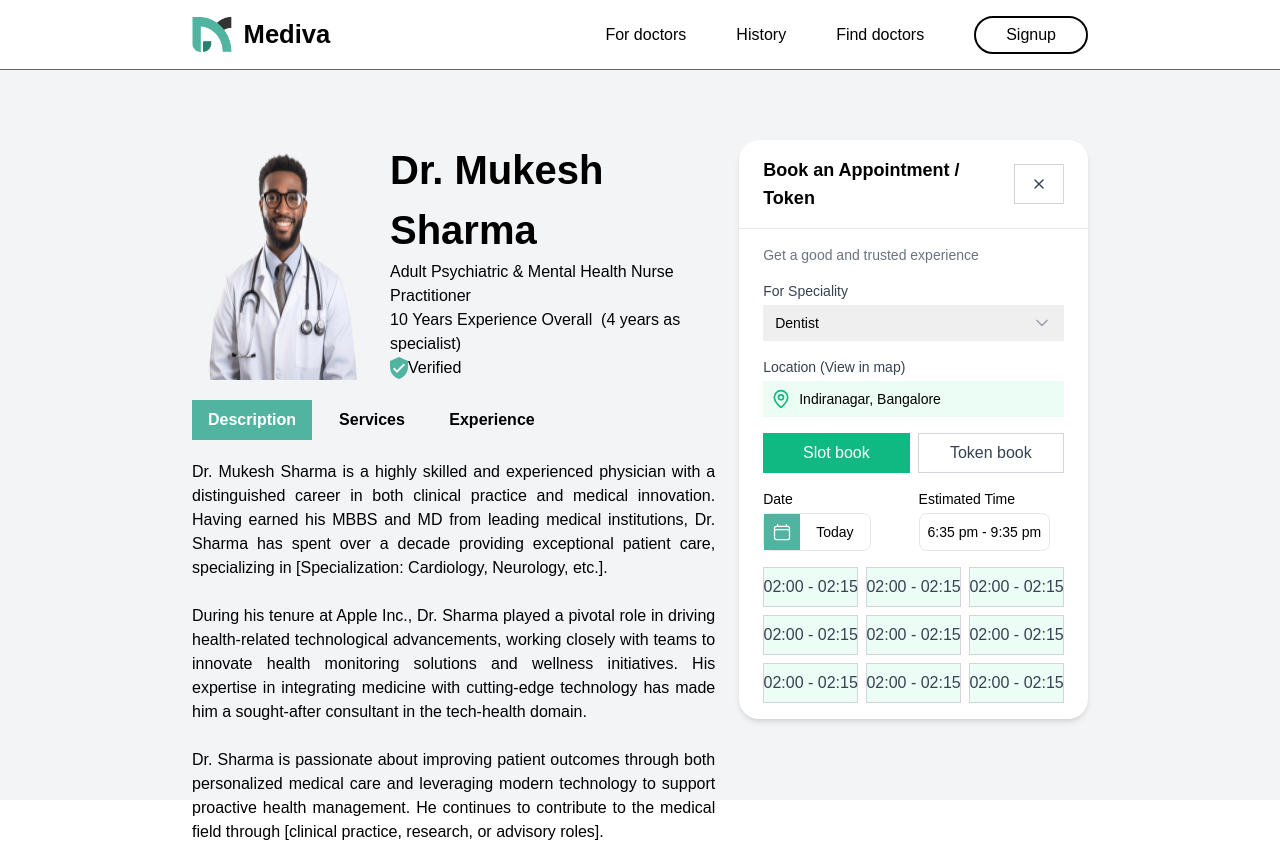
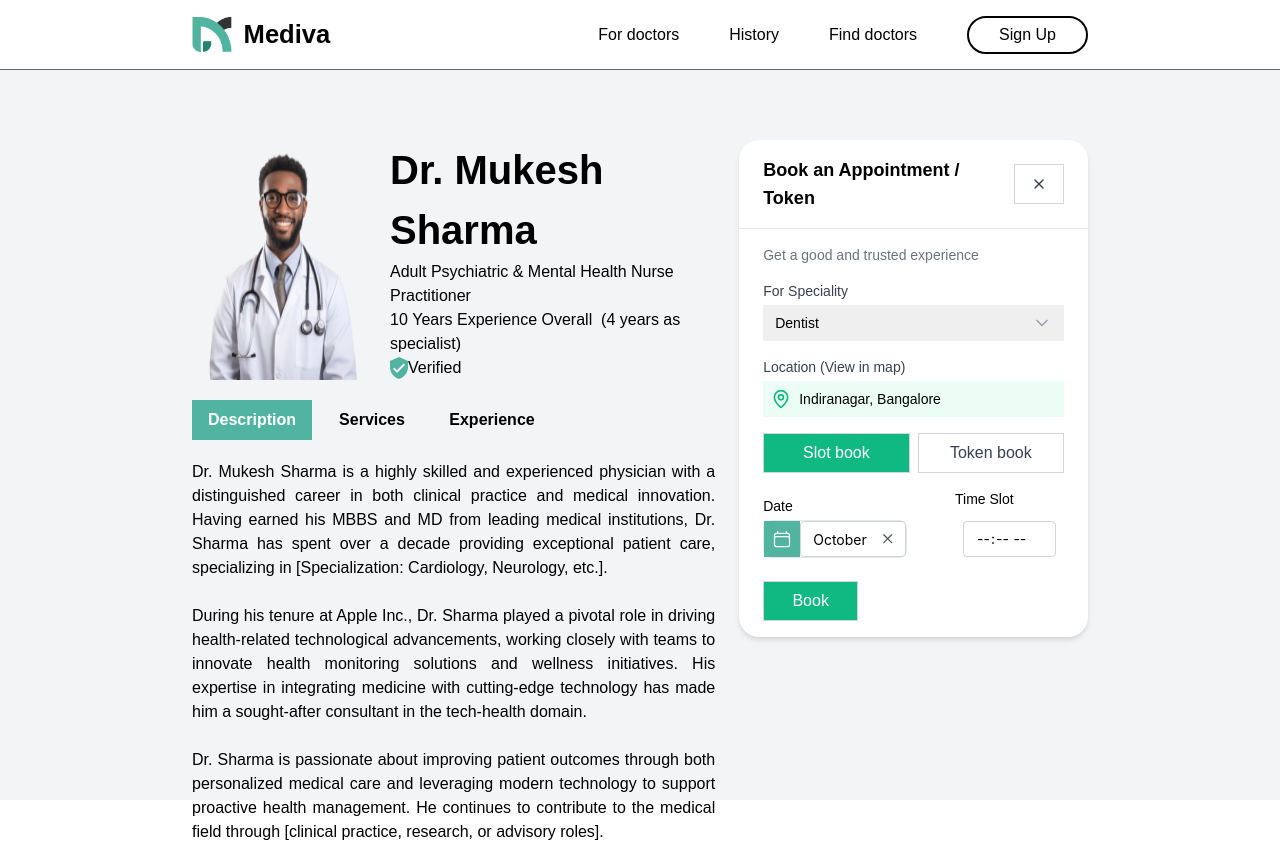
Before and after one commit to mediva-admin/client, a Next.js app: page /profile/doctor in a window 1280 px wide. Built offline with nearby package versions, Linux system fonts and the light colour scheme.

Commit message:
god dont make me do css again (#3)
Co-authored-by: Vignesh Duraisamy <vigneshd332@gmail.com>

```diff
--- a/app/components/ui/AppointmentBookingCard.tsx
+++ b/app/components/ui/AppointmentBookingCard.tsx
@@ -1,7 +1,8 @@
-import React from 'react';
-import { X, MapPin, ChevronDown } from 'lucide-react';
-import Button from './Button';
-import { useRouter } from 'next/navigation';
+import React, { useEffect, useState } from "react";
+import dayjs from "dayjs";
+import { X, MapPin, ChevronDown } from "lucide-react";
+import Button from "./Button";
+import { DatesProvider, DateInput, TimeInput, DateValue } from "@mantine/dates";
 
 const Card: React.FC<React.HTMLAttributes<HTMLDivElement>> = ({
   className,
@@ -29,136 +30,156 @@ const Select: React.FC<React.SelectHTMLAttributes<HTMLSelectElement>> = ({
   className,
   ...props
 }) => (
-  <div className='relative'>
+  <div className="relative">
     <select
       className={`block w-full pl-3 pr-10 py-2 text-base border-gray-300 focus:outline-none focus:ring-emerald-500 focus:border-emerald-500 sm:text-sm rounded-md appearance-none ${className}`}
       {...props}
     />
-    <ChevronDown className='absolute right-3 top-1/2 transform -translate-y-1/2 h-5 w-5 text-gray-400 pointer-events-none' />
+    <ChevronDown className="absolute right-3 top-1/2 transform -translate-y-1/2 h-5 w-5 text-gray-400 pointer-events-none" />
   </div>
 );
 
 export default function AppointmentBookingCard() {
-  // const [selectedDate, setSelectedDate] = useState('Today')
-  // const [selectedTime, setSelectedTime] = useState('5:30 pm - 8:30 pm')
+  const [selectedDate, setSelectedDate] = useState<Date>();
+  const [selectedTime, setSelectedTime] = useState<string>();
+  const [selectedAppointmentType, setSelectedAppointmentType] = useState<
+    "SLOT" | "TOKEN"
+  >("SLOT");
 
-  const timeSlots = [
-    '02:00 - 02:15',
-    '02:00 - 02:15',
-    '02:00 - 02:15',
-    '02:00 - 02:15',
-    '02:00 - 02:15',
-    '02:00 - 02:15',
-    '02:00 - 02:15',
-    '02:00 - 02:15',
-    '02:00 - 02:15',
-  ];
-  const router = useRouter();
+  useEffect(() => {
+    console.log(selectedDate, selectedTime);
+  }, [selectedDate, selectedTime]);
+
+  // const router = useRouter();
   return (
-    <Card className='w-full max-w-md ' style={{ borderRadius: '20px' }}>
-      <CardHeader className='flex items-center justify-between border-b border-gray-200'>
+    <Card className="w-full max-w-md " style={{ borderRadius: "20px" }}>
+      <CardHeader className="flex items-center justify-between border-b border-gray-200">
         <CardTitle>Book an Appointment / Token</CardTitle>
-        <Button variant='outline' className='p-1'>
-          <X className='h-4 w-4' />
-          <span className='sr-only'>Close</span>
+        <Button variant="outline" className="p-1">
+          <X className="h-4 w-4" />
+          <span className="sr-only">Close</span>
         </Button>
       </CardHeader>
       <CardContent>
-        <p className='text-sm text-gray-500 mb-4'>
+        <p className="text-sm text-gray-500 mb-4">
           Get a good and trusted experience
         </p>
-        <div className='space-y-4'>
+        <div className="space-y-4">
           <div>
             <label
-              htmlFor='specialty'
-              className='block text-sm font-medium text-gray-700 mb-1'
+              htmlFor="specialty"
+              className="block text-sm font-medium text-gray-700 mb-1"
             >
               For Speciality
             </label>
-            <Select id='specialty'>
-              <option value='dentist'>Dentist</option>
+            <Select id="specialty">
+              <option value="dentist">Dentist</option>
             </Select>
           </div>
           <div>
             <label
-              htmlFor='location'
-              className='block text-sm font-medium text-gray-700 mb-1'
+              htmlFor="location"
+              className="block text-sm font-medium text-gray-700 mb-1"
             >
               Location (View in map)
             </label>
-            <div className='flex items-center space-x-2 bg-emerald-50 p-2 rounded-md'>
-              <MapPin className='h-5 w-5 text-emerald-500' />
-              <span className='text-sm'>Indiranagar, Bangalore</span>
+            <div className="flex items-center space-x-2 bg-emerald-50 p-2 rounded-md">
+              <MapPin className="h-5 w-5 text-emerald-500" />
+              <span className="text-sm">Indiranagar, Bangalore</span>
             </div>
           </div>
-          <div className='grid grid-cols-2 gap-2'>
+          <div className="grid grid-cols-2 gap-2">
             <Button
-              className='w-full bg-emerald-500 text-white hover:bg-emerald-600'
-              onClick={() => router.push('/slotBooked')}
+              variant="outline"
+              className={`w-full ${
+                selectedAppointmentType === "SLOT" &&
+                "bg-emerald-500 text-white hover:bg-emerald-600"
+              }`}
+              onClick={() => setSelectedAppointmentType("SLOT")}
             >
               Slot book
             </Button>
             <Button
-              variant='outline'
-              className='w-full'
-              onClick={() => router.push('/tokenBooked')}
+              variant="outline"
+              className={`w-full ${
+                selectedAppointmentType === "TOKEN" &&
+                "bg-emerald-500 text-white hover:bg-emerald-600"
+              }`}
+              onClick={() => setSelectedAppointmentType("TOKEN")}
             >
               Token book
             </Button>
           </div>
 
-          <div className='mb-4 flex items-center'>
-            <div className='flex flex-col mr-4'>
-              <label className='block font-medium text-sm'>Date</label>
+          <div className="mb-4 flex items-center">
+            <div className="flex flex-col mr-4">
+              <label className="block font-medium text-sm">Date</label>
               <div
-                className='flex items-center mt-1 max-w-[150px] border border-black-600 rounded-md'
-                style={{ borderRadius: '8px' }}
+                className="flex items-center mt-1 max-w-[150px] border border-black-600 rounded-md"
+                style={{ borderRadius: "8px" }}
               >
                 <div
-                  className='flex items-center justify-center p-2 rounded-l-md '
-                  style={{ backgroundColor: '#51b4a1' }}
+                  className="flex items-center justify-center p-2 rounded-l-md "
+                  style={{ backgroundColor: "#51b4a1" }}
                 >
                   <svg
-                    xmlns='http://www.w3.org/2000/svg'
-                    fill='none'
-                    viewBox='0 0 24 24'
+                    xmlns="http://www.w3.org/2000/svg"
+                    fill="none"
+                    viewBox="0 0 24 24"
                     strokeWidth={1.5}
-                    stroke='currentColor'
-                    className='w-5 h-5 text-white'
+                    stroke="currentColor"
+                    className="w-5 h-5 text-white"
                   >
                     <path
-                      strokeLinecap='round'
-                      strokeLinejoin='round'
-                      d='M6.75 3v2.25M17.25 3v2.25M3 18.75V7.5a2.25 2.25 0 0 1 2.25-2.25h13.5A2.25 2.25 0 0 1 21 7.5v11.25m-18 0A2.25 2.25 0 0 0 5.25 21h13.5A2.25 2.25 0 0 0 21 18.75m-18 0v-7.5A2.25 2.25 0 0 1 5.25 9h13.5A2.25 2.25 0 0 1 21 11.25v7.5'
+                      strokeLinecap="round"
+                      strokeLinejoin="round"
+                      d="M6.75 3v2.25M17.25 3v2.25M3 18.75V7.5a2.25 2.25 0 0 1 2.25-2.25h13.5A2.25 2.25 0 0 1 21 7.5v11.25m-18 0A2.25 2.25 0 0 0 5.25 21h13.5A2.25 2.25 0 0 0 21 18.75m-18 0v-7.5A2.25 2.25 0 0 1 5.25 9h13.5A2.25 2.25 0 0 1 21 11.25v7.5"
                     />
                   </svg>
                 </div>
-                <p className='text-sm px-4 py-2 rounded-r-md'>Today</p>
+                <DatesProvider
+                  settings={{
+                    firstDayOfWeek: 0,
+                    weekendDays: [0],
+                    timezone: "Asia/Kolkata",
+                  }}
+                >
+                  <DateInput
+                    clearable
+                    defaultValue={new Date()}
+                    minDate={dayjs(new Date()).add(1, "day").toDate()}
+                    maxDate={dayjs(new Date())
+                      .add(1, "day")
+                      .add(1, "week")
+                      .toDate()}
+                    onChange={(date: DateValue) =>
+                      setSelectedDate(new Date(date?.toDateString() as string))
+                    }
+                  />
+                </DatesProvider>
               </div>
             </div>
 
-            <div className='flex flex-col ml-8'>
-              <label className='block font-medium text-sm'>
-                Estimated Time
-              </label>
-              <p
-                className='text-sm mt-1 p-2 border border-black-600 rounded-md '
-                style={{ borderRadius: '8px' }}
+            <div className="flex flex-col ml-8">
+              <label className="block font-medium text-sm">Time Slot</label>
+              <div
+                className="text-sm mt-1 p-2 rounded-md "
+                style={{ borderRadius: "8px" }}
               >
-                6:35 pm - 9:35 pm
-              </p>
+                <TimeInput
+                  withAsterisk
+                  onChange={(e) => setSelectedTime(e.target.value)}
+                />
+              </div>
             </div>
           </div>
-          <div className='grid grid-cols-3 gap-2'>
-            {timeSlots.map((slot, index) => (
-              <Button
-                key={index}
-                variant='outline'
-                className='pl-2 pr-2 bg-emerald-50 text-emerald-700 hover:bg-emerald-100'
-              >
-                {slot}
-              </Button>
-            ))}
+          <div className="grid grid-cols-3 gap-2">
+            <Button
+              variant="outline"
+              className="w-full bg-emerald-500 text-white hover:bg-emerald-600"
+            >
+              Book
+            </Button>
           </div>
         </div>
       </CardContent>
--- a/app/layout.tsx
+++ b/app/layout.tsx
@@ -1,22 +1,25 @@
-import type { Metadata } from 'next';
-import localFont from 'next/font/local';
-import './globals.css';
-import Navbar from './navbar/page';
+import type { Metadata } from "next";
+import localFont from "next/font/local";
+import "@mantine/core/styles.css";
+import "@mantine/dates/styles.css";
+import "./globals.css";
+import Navbar from "./navbar/page";
+import { MantineProvider } from "@mantine/core";
 
 const geistSans = localFont({
-  src: './fonts/GeistVF.woff',
-  variable: '--font-geist-sans',
-  weight: '100 900',
+  src: "./fonts/GeistVF.woff",
+  variable: "--font-geist-sans",
+  weight: "100 900",
 });
 const geistMono = localFont({
-  src: './fonts/GeistMonoVF.woff',
-  variable: '--font-geist-mono',
-  weight: '100 900',
+  src: "./fonts/GeistMonoVF.woff",
+  variable: "--font-geist-mono",
+  weight: "100 900",
 });
 
 export const metadata: Metadata = {
-  title: 'Create Next App',
-  description: 'Generated by create next app',
+  title: "Create Next App",
+  description: "Generated by create next app",
 };
 
 export default function RootLayout({
@@ -25,12 +28,14 @@ export default function RootLayout({
   children: React.ReactNode;
 }>) {
   return (
-    <html lang='en'>
+    <html lang="en">
       <body
         className={`${geistSans.variable} ${geistMono.variable} antialiased relative `}
       >
-        <Navbar />
-        {children}
+        <MantineProvider>
+          <Navbar />
+          {children}
+        </MantineProvider>
       </body>
     </html>
   );
--- a/app/navbar/page.tsx
+++ b/app/navbar/page.tsx
@@ -1,32 +1,82 @@
-import Logo from './../assets/logo-black.png';
-import Image from 'next/image';
-import Link from 'next/link';
+"use client";
 
-export default function Navbar() {
-  return (
-    <div className='sm:flex h-[70px] w-screen bg-white  sm:px-[15%] items-center  font-montserrat border-b-[1px] justify-between border-b-[#00000098] absolute z-[10] top-0 hidden '>
-      <Link href={'/'}>
-        <div className='flex flex-row items-center gap-3 '>
-          <Image src={Logo} className='h-[35px] w-fit ' alt='Arrow' />
-          <p className='font-bold text-black text-[1.6rem]'>Mediva</p>
+import { Menu } from "@mantine/core";
+import Logo from "./../assets/logo-black.png";
+import Image from "next/image";
+import Link from "next/link";
+import { Menu as MenuIcon } from "lucide-react";
+
+const DesktopNavbar = () => (
+  <div className="flex h-[70px] w-screen bg-white px-[15%] items-center  font-montserrat border-b-[1px] justify-between border-b-[#00000098] absolute z-[10] top-0">
+    <Link href={"/"}>
+      <div className="flex flex-row items-center gap-3 ">
+        <Image src={Logo} className="h-[35px] w-fit " alt="Arrow" />
+        <p className="font-bold text-black text-[1.6rem]">Mediva</p>
       </div>
     </Link>
-      <div className='flex flex-row items-center gap-[50px] text-[1rem]'>
-        <Link href={'/fordoctors'}>
-          <p className='font-medium text-black'>For doctors</p>
-        </Link>{' '}
-        <Link href={'/history'}>
-          <p className='font-medium text-black'>History</p>
-        </Link>{' '}
-        <Link href={'/doctors'}>
-          <p className='font-medium text-black'>Find doctors</p>
+    <div className="flex flex-row items-center gap-[50px] text-[1rem]">
+      <Link href={"/fordoctors"}>
+        <p className="font-medium text-black">For doctors</p>
+      </Link>{" "}
+      <Link href={"/history"}>
+        <p className="font-medium text-black">History</p>
+      </Link>{" "}
+      <Link href={"/doctors"}>
+        <p className="font-medium text-black">Find doctors</p>
       </Link>
-        <Link href={'/signup'}>
-          <div className='font-medium text-black rounded-full border-[2px] border-black p-[5px] px-[30px] '>
-            <p>Signup</p>
+      <Link href={"/signup"}>
+        <div className="font-medium text-black rounded-full border-[2px] border-black p-[5px] px-[30px] ">
+          <p>Sign Up</p>
         </div>
       </Link>
     </div>
   </div>
 );
+
+const MobileMenu = () => (
+  <Menu shadow="md" width={200}>
+    <div className="flex justify-between mx-[0.5rem] my-2">
+      <div className="flex flex-row items-center gap-3 ">
+        <Image src={Logo} className="h-[35px] w-fit " alt="Arrow" />
+        <p className="font-bold text-black text-[1.6rem]">Mediva</p>
+      </div>
+      <Menu.Target>
+        <MenuIcon />
+      </Menu.Target>
+    </div>
+
+    <Menu.Dropdown>
+      <Menu.Item>
+        <Link href={"/fordoctors"}>
+          <p className="font-medium text-black">For doctors</p>
+        </Link>
+      </Menu.Item>
+      <Menu.Item>
+        <Link href={"/history"}>
+          <p className="font-medium text-black">History</p>
+        </Link>
+      </Menu.Item>
+      <Menu.Item>
+        <Link href={"/doctors"}>
+          <p className="font-medium text-black">Find doctors</p>
+        </Link>
+      </Menu.Item>
+      <Menu.Divider />
+      <Menu.Item>
+        <Link href={"/signup"}>
+          <div className="font-medium text-black ">
+            <p>Sign Up</p>
+          </div>
+        </Link>
+      </Menu.Item>
+    </Menu.Dropdown>
+  </Menu>
+);
+
+export default function Navbar() {
+  return typeof window !== "undefined" && window.innerWidth > 768 ? (
+    <DesktopNavbar />
+  ) : (
+    <MobileMenu />
+  );
 }
--- a/app/profile/doctor/page.tsx
+++ b/app/profile/doctor/page.tsx
@@ -1,9 +1,9 @@
-'use client';
-import Image from 'next/image';
-import Verified from './../../assets/verified.svg';
-import Doc from './../../assets/doctorImage.png';
-import { useState } from 'react';
-import AppointmentBookingCard from '@/app/components/ui/AppointmentBookingCard';
+"use client";
+import Image from "next/image";
+import Verified from "./../../assets/verified.svg";
+import Doc from "./../../assets/doctorImage.png";
+import { useState } from "react";
+import AppointmentBookingCard from "@/app/components/ui/AppointmentBookingCard";
 
 type SetState<T> = React.Dispatch<React.SetStateAction<T>>;
 interface ButtonType {
@@ -17,8 +17,8 @@ const SectionButton = ({ setCurrent, current, name }: ButtonType) => {
     <div
       className={`w-[120px] rounded-t-md h-[40px] ${
         name == current
-          ? 'bg-baseColor text-white'
-          : 'bg-transparent text-black'
+          ? "bg-baseColor text-white"
+          : "bg-transparent text-black"
       } flex items-center justify-center font-semibold text-[1rem] select-none cursor-pointer`}
       onClick={() => {
         setCurrent(name);
@@ -30,47 +30,49 @@ const SectionButton = ({ setCurrent, current, name }: ButtonType) => {
 };
 
 export default function Doctor() {
-  const [current, setCurrent] = useState('Description');
+  const [current, setCurrent] = useState("Description");
   return (
-    <div className='flex h-screen w-screen bg-background px-[15%] pt-[140px] font-montserrat'>
+    <div className="flex h-screen w-screen bg-background max-sm:px-[0.5rem] sm:px-[15%] max-sm:pt-[70px] sm:pt-[140px] font-montserrat">
       {/* Adjusted container */}
-      <div className='flex flex-row w-full gap-6'>
+      <div className="max-sm:flex-col flex sm:flex-row w-full gap-6">
         {/* Doctor's Information - 60% width */}
-        <div className='w-[60%] flex flex-col text-black gap-[20px]'>
-          <div className='flex flex-row'>
-            <Image src={Doc} alt='Doctor' />
-            <div className='ml-4'>
-              <p className='font-semibold text-[2.5rem]'>Dr. Mukesh Sharma</p>
-              <p className='font-medium'>
+        <div className="max-sm:w-full sm:w-[60%] flex flex-col text-black gap-[20px]">
+          <div className="flex flex-row">
+            <Image src={Doc} alt="Doctor" />
+            <div className="ml-4">
+              <p className="font-semibold max-sm:text-[1.2rem] sm:text-[2.5rem]">
+                Dr. Mukesh Sharma
+              </p>
+              <p className="font-medium">
                 Adult Psychiatric & Mental Health Nurse Practitioner
               </p>
-              <p className='font-medium'>
+              <p className="font-medium">
                 10 Years Experience Overall  (4 years as specialist)
               </p>
-              <div className='flex flex-row'>
-                <Image src={Verified} alt='verified' />
+              <div className="flex flex-row">
+                <Image src={Verified} alt="verified" />
                 <p>Verified</p>
               </div>
             </div>
           </div>
-          <div className='w-full h-[50px] flex flex-row'>
+          <div className="w-full h-[50px] flex flex-row">
             <SectionButton
               current={current}
               setCurrent={setCurrent}
-              name='Description'
+              name="Description"
             />
             <SectionButton
               current={current}
               setCurrent={setCurrent}
-              name='Services'
+              name="Services"
             />
             <SectionButton
               current={current}
               setCurrent={setCurrent}
-              name='Experience'
+              name="Experience"
             />
           </div>
-          <p className='max-w-[600px] text-justify'>
+          <p className="max-w-[600px] text-justify">
             Dr. Mukesh Sharma is a highly skilled and experienced physician with
             a distinguished career in both clinical practice and medical
             innovation. Having earned his MBBS and MD from leading medical
@@ -96,7 +98,7 @@ export default function Doctor() {
         </div>
 
         {/* Card Component - 40% width */}
-        <div className='w-[40%] flex flex-col justify-start'>
+        <div className="max-sm:w-full sm:w-[40%] flex flex-col justify-start">
           <AppointmentBookingCard />
         </div>
       </div>
--- a/package.json
+++ b/package.json
@@ -9,6 +9,9 @@
     "lint": "next lint"
   },
   "dependencies": {
+    "@mantine/core": "^7.13.3",
+    "@mantine/dates": "^7.13.3",
+    "@mantine/hooks": "^7.13.3",
     "@radix-ui/react-icons": "^1.3.0",
     "class-variance-authority": "^0.7.0",
     "clsx": "^2.1.1",
```
Also changed, not shown: app/components/DoctorComponent.tsx (+44 -40 lines), app/doctors/page.tsx (+60 -60 lines), tailwind.config.ts (+35 -35 lines), 1 other file (tests, documents, lock files or other folders). Lines whose indentation alone changed are shown as unchanged.
